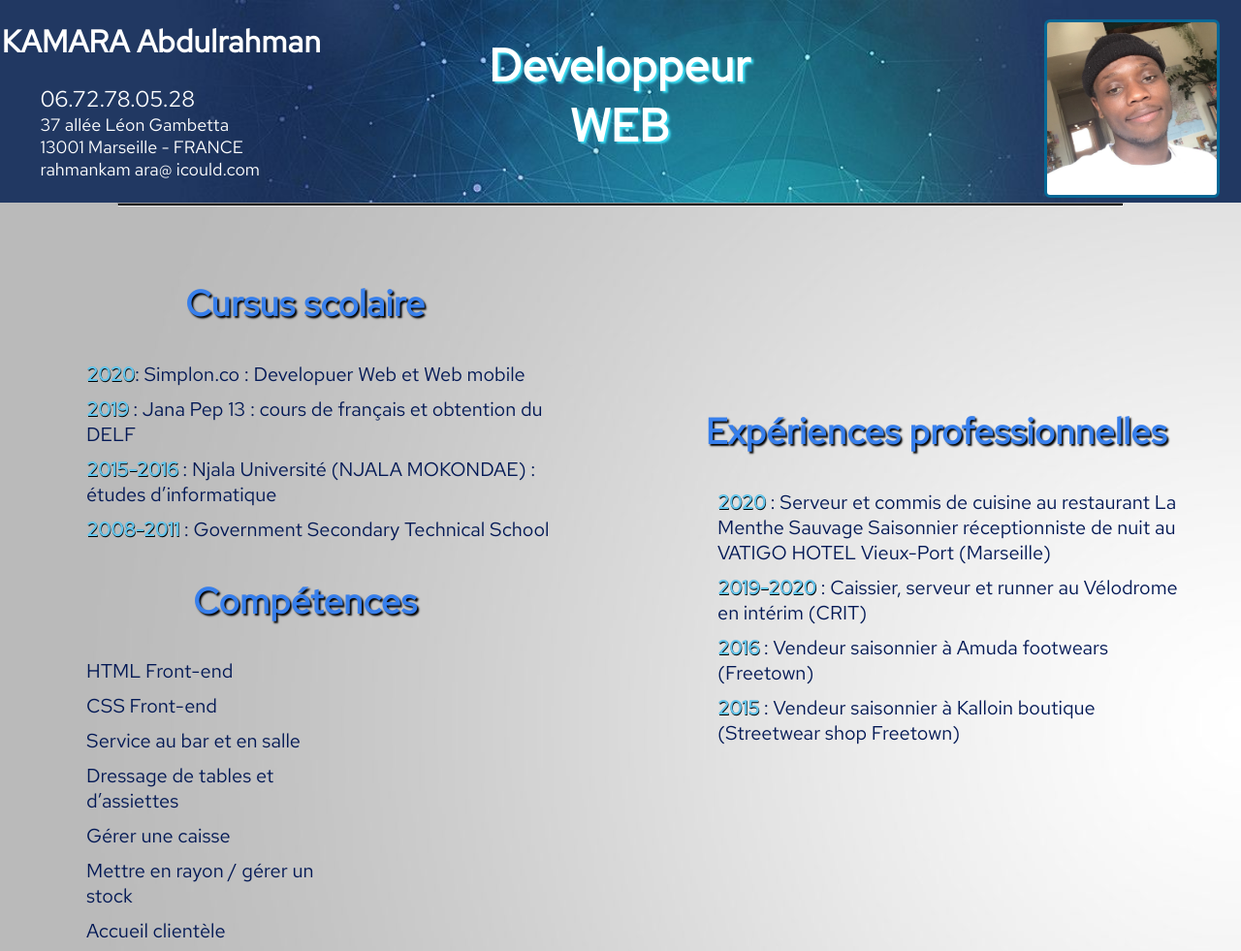
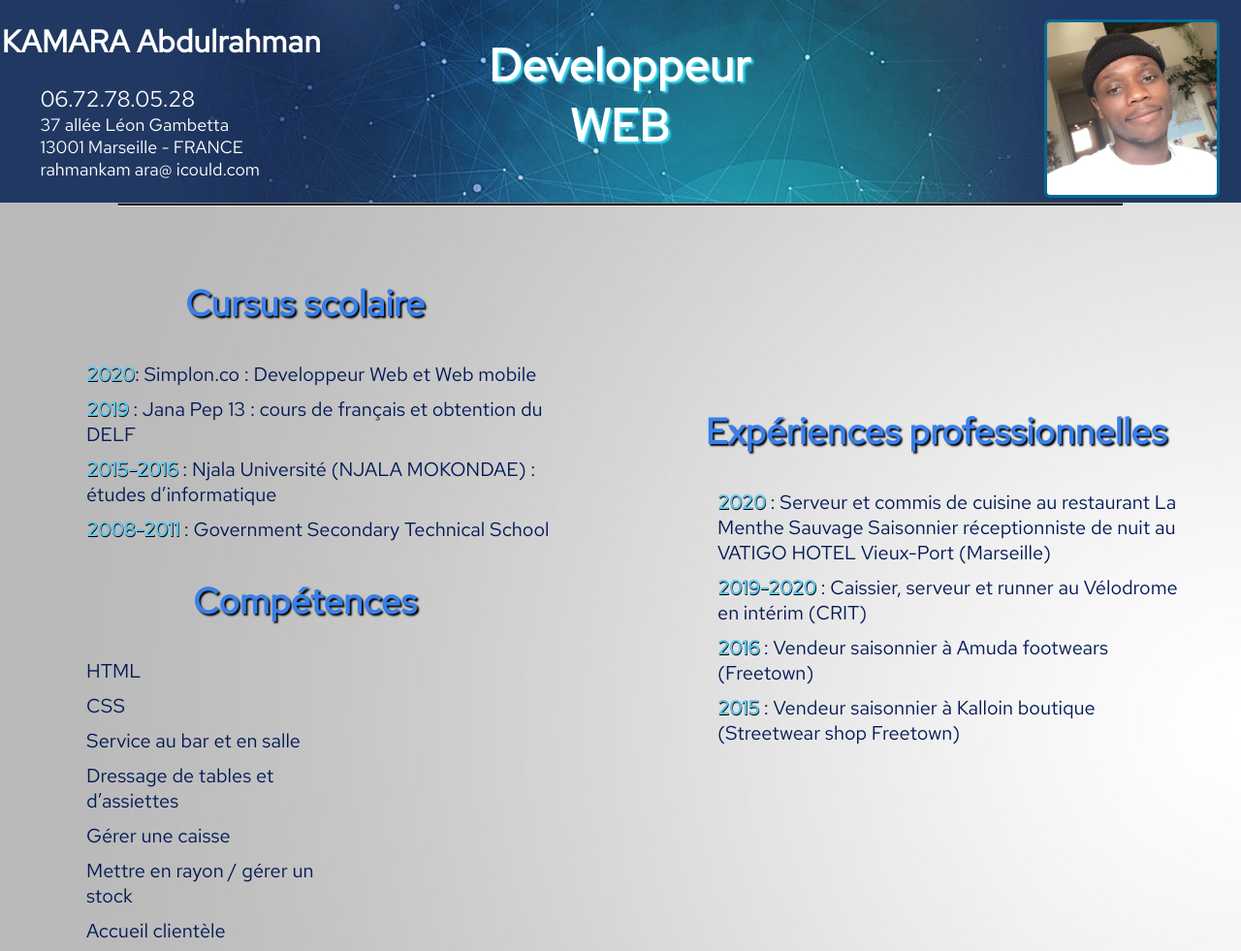
Before and after one commit to kunta-kante/CV, a plain HTML site: page index.html in a window 1280 px wide. Shown: the top 981 px of the page at 97% size. Drawn offline with Linux system fonts and the light colour scheme.

Commit message:
modifier Cv

```diff
--- a/index.html
+++ b/index.html
@@ -55,7 +55,7 @@
                 <h2 class="hpara">Cursus scolaire</h2>
 
                 <ul class="scolaire pol">
-                    <li><b>2020</b>: Simplon.co : Developuer Web et Web mobile</li>
+                    <li><b>2020</b>: Simplon.co : Developpeur Web et Web mobile</li>
 
                     <li><b>2019 </b>: Jana Pep 13 : cours de français et obtention du DELF</li>
 
@@ -70,8 +70,8 @@
                 <h2 class="hpara">Compétences</h2>
 
                 <ul class="info pol">
-                    <li>HTML Front-end</li>
-                    <li>CSS Front-end</li>
+                    <li>HTML</li>
+                    <li>CSS</li>
                     <li>Service au bar et en salle</li>
                     <li>Dressage de tables et d’assiettes</li>
                     <li>Gérer une caisse</li>
```
